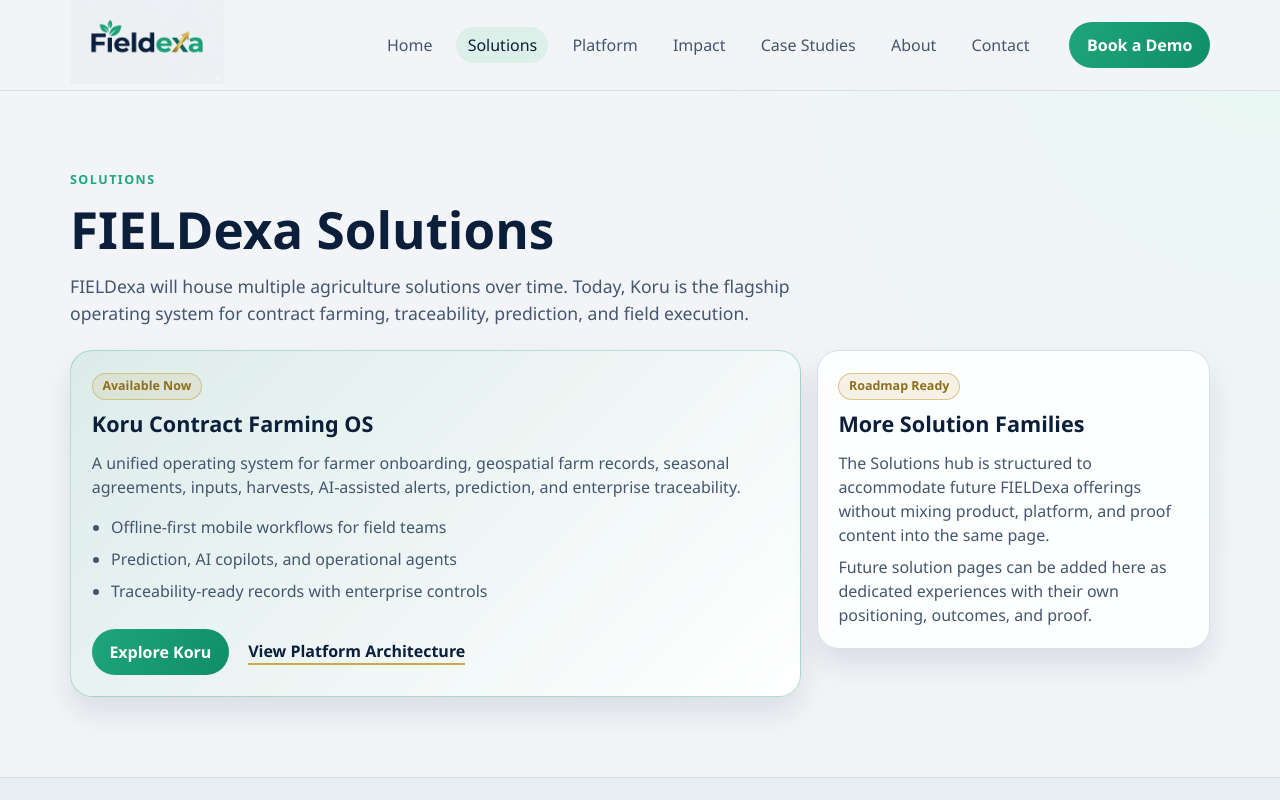
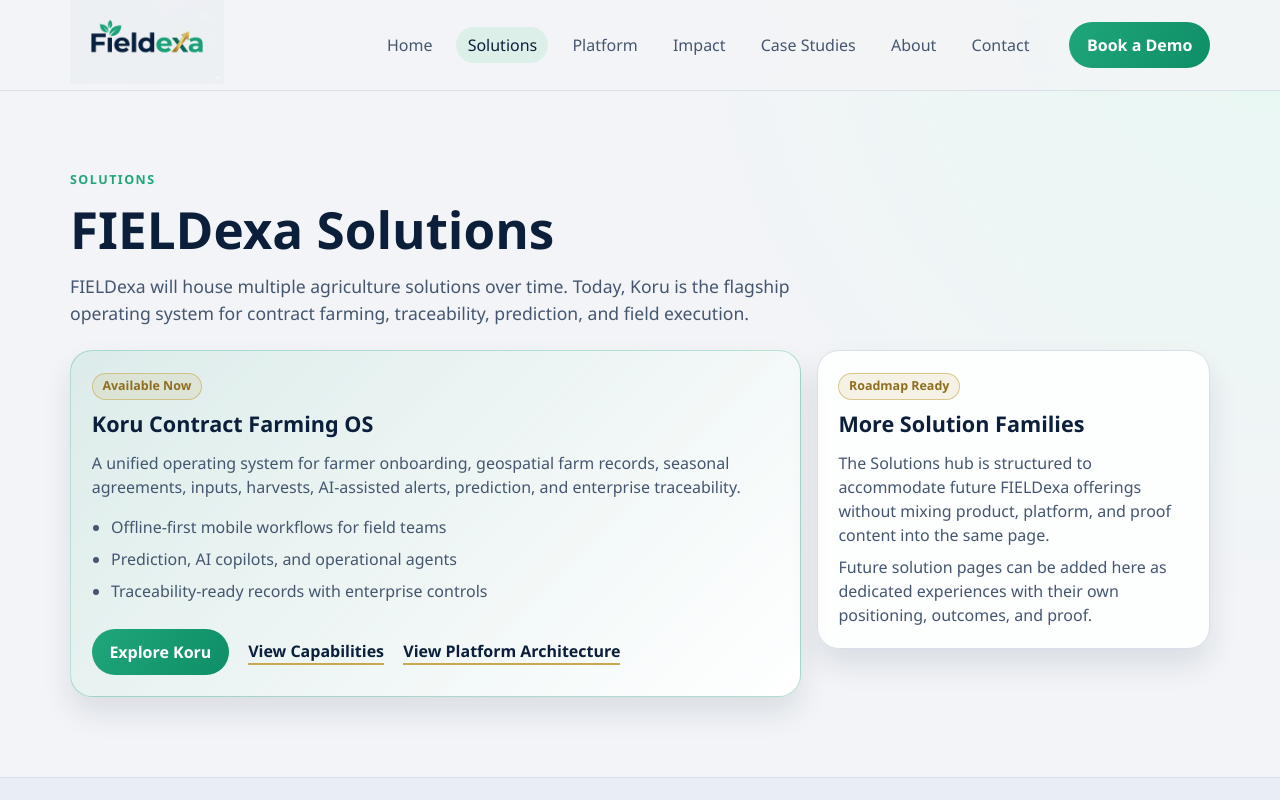
Before and after one commit to sudhakarredy/fieldexa-website, a React (Vite) app in the folder website/: page /solutions in a window 1280 px wide. Shown: the top 800 px of the page. Built offline with nearby package versions, Linux system fonts and the light colour scheme.

Commit message:
fix: restore direct capabilities link on solutions hub

```diff
--- a/website/src/pages/SolutionsHubPage.tsx
+++ b/website/src/pages/SolutionsHubPage.tsx
@@ -26,6 +26,9 @@
               <Link to="/solutions/koru" className="cta-button">
                 Explore Koru
               </Link>
+              <Link to="/solutions/koru#koru-capabilities" className="cta-link">
+                View Capabilities
+              </Link>
               <Link to="/platform" className="cta-link">
                 View Platform Architecture
               </Link>
--- a/website/src/pages/SolutionsPage.tsx
+++ b/website/src/pages/SolutionsPage.tsx
@@ -309,7 +309,7 @@
         </div>
       </PageSection>
 
-      <section className="page-section page-section-muted">
+      <section id="koru-capabilities" className="page-section page-section-muted">
         <div className="container">
           <h2>What Koru Delivers in Production</h2>
           <p className="section-subtitle">
```
